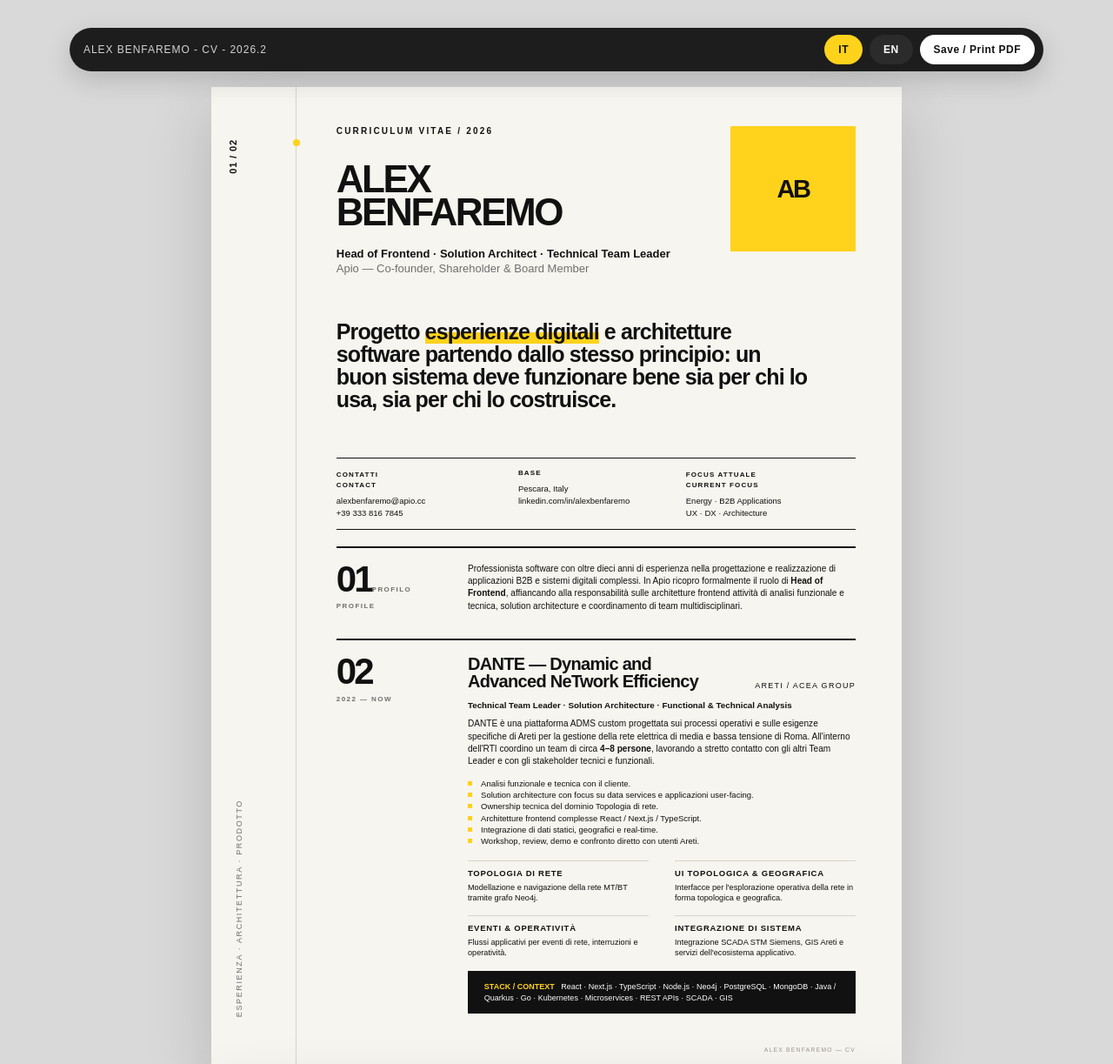
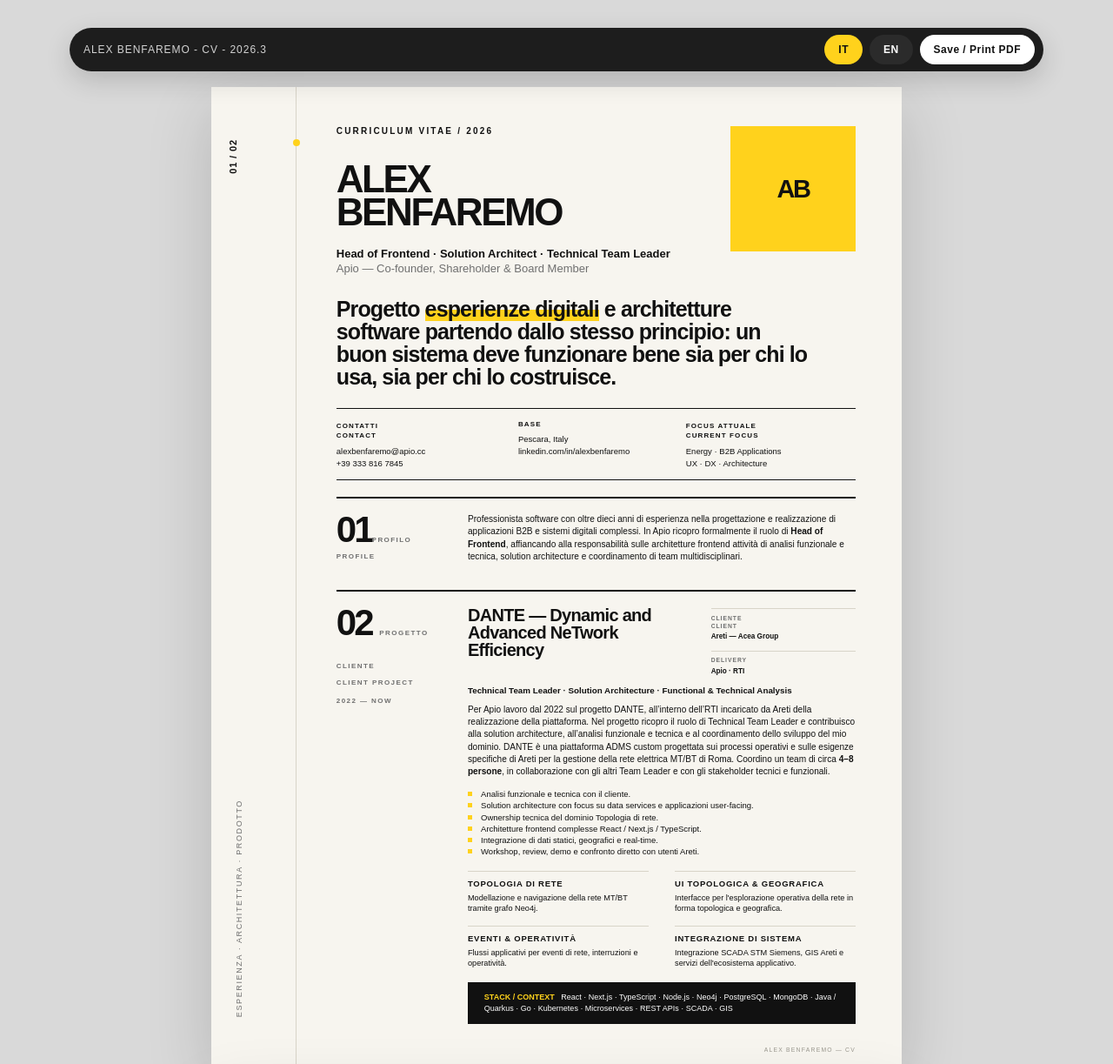
Before and after one commit to Pelv/alex-benfaremo-cv, a plain HTML site: page index.html in a window 1280 px wide. Shown: the top 1223 px of the page at 87% size. Drawn offline with Linux system fonts and the light colour scheme.

Commit message:
Update CV to version 2026.3, adjust layout and styling, and enhance project details for clarity. Modified min-height for statement wrap, updated font sizes, and added project metadata sections.

```diff
--- a/index.html
+++ b/index.html
@@ -4,7 +4,7 @@
 <head>
   <meta charset="UTF-8" />
   <meta name="viewport" content="width=device-width, initial-scale=1.0" />
-  <title>Alex Benfaremo - CV - 2026.2</title>
+  <title>Alex Benfaremo - CV - 2026.3</title>
   <style>
     :root {
       --yellow: #FFD21C;
@@ -204,11 +204,11 @@
     }
 
     .statement-wrap {
-      min-height: 46mm;
+      min-height: 40mm;
       display: flex;
       align-items: center;
-      margin-top: 4mm;
-      margin-bottom: 5mm;
+      /* margin-top:4mm; */
+      /* margin-bottom:5mm; */
       position: relative;
     }
 
@@ -536,10 +536,12 @@
       position: absolute;
       right: 14mm;
       bottom: 3.2mm;
-      font-size: 8px;
+      font-size: 6.8px;
+      line-height: 1;
       text-transform: uppercase;
       letter-spacing: .18em;
-      color: var(--muted);
+      color: #9b988f;
+      pointer-events: none;
     }
 
     [data-lang] {
@@ -646,14 +648,6 @@
       gap: 9mm;
     }
 
-    .footer-mark {
-      bottom: 3.2mm !important;
-      font-size: 6.8px !important;
-      line-height: 1 !important;
-      color: #9b988f !important;
-      pointer-events: none;
-    }
-
     @media print {
       .page {
         width: 210mm !important;
@@ -663,16 +657,64 @@
         overflow: hidden !important;
       }
     }
+
+
+    /* v1.4.1 — project/client semantics */
+    .section__num>span {
+      display: block
+    }
+
+    .section__num>span[data-lang] {
+      margin-top: 2mm
+    }
+
+    .section__num>span+span:not([data-lang]) {
+      margin-top: 3mm
+    }
+
+    .experience-head--project {
+      grid-template-columns: minmax(0, 1fr) 44mm;
+      align-items: start;
+    }
+
+    .project-meta {
+      display: grid;
+      gap: 3mm;
+      padding-top: .5mm;
+      font-size: 8px;
+      line-height: 1.25;
+    }
+
+    .project-meta>div {
+      border-top: 1px solid var(--line);
+      padding-top: 1.6mm;
+    }
+
+    .project-meta__label {
+      display: block;
+      margin-bottom: .7mm;
+      color: var(--muted);
+      font-size: 6.8px;
+      font-weight: 700;
+      letter-spacing: .14em;
+      text-transform: uppercase;
+    }
+
+    .project-meta strong {
+      display: block;
+      font-size: 8.2px;
+      line-height: 1.25;
+    }
   </style>
 </head>
 
 <body>
   <div class="toolbar">
-    <div class="toolbar__meta">Alex Benfaremo - CV - 2026.2</div>
+    <div class="toolbar__meta">Alex Benfaremo - CV - 2026.3</div>
     <div class="toolbar__actions">
-      <button class="btn-lang active" data-target="it">IT</button>
-      <button class="btn-lang" data-target="en">EN</button>
-      <button class="btn-print" onclick="window.print()">Save / Print PDF</button>
+      <button class="btn-lang active" data-target="it" type="button">IT</button>
+      <button class="btn-lang" data-target="en" type="button">EN</button>
+      <button class="btn-print" onclick="window.print()" type="button">Save / Print PDF</button>
     </div>
   </div>
 
@@ -681,7 +723,7 @@
     <!-- PAGE 1 -->
     <section class="page">
       <div class="page-grid">
-        <aside class="rail">
+        <aside class="rail" aria-label="Page 1">
           <div class="dot"></div>
           <div class="index">01 / 02</div>
           <div class="vertical" data-lang="it">Esperienza · Architettura · Prodotto</div>
@@ -740,26 +782,46 @@
           </div>
 
           <div class="section">
-            <div class="section__num">02<span>2022 — NOW</span></div>
+            <div class="section__num">02
+              <span data-lang="it">Progetto cliente</span>
+              <span data-lang="en">Client project</span>
+              <span>2022 — NOW</span>
+            </div>
             <div class="section__body">
-              <div class="experience-head">
+              <div class="experience-head experience-head--project">
                 <h3>DANTE — Dynamic and Advanced NeTwork Efficiency</h3>
-                <div class="date">ARETI / ACEA GROUP</div>
+                <div class="project-meta">
+                  <div>
+                    <span class="project-meta__label" data-lang="it">Cliente</span>
+                    <span class="project-meta__label" data-lang="en">Client</span>
+                    <strong>Areti — Acea Group</strong>
+                  </div>
+                  <div>
+                    <span class="project-meta__label">Delivery</span>
+                    <strong>Apio · RTI</strong>
+                  </div>
+                </div>
               </div>
               <div class="subtitle">Technical Team Leader · Solution Architecture · Functional & Technical Analysis
               </div>
 
               <p data-lang="it">
-                DANTE è una piattaforma ADMS custom progettata sui processi operativi e sulle esigenze specifiche di
-                Areti per la gestione della rete elettrica di media e bassa tensione di Roma. All'interno dell'RTI
-                coordino un team di circa <strong>4–8 persone</strong>, lavorando a stretto contatto con gli altri Team
-                Leader e con gli stakeholder tecnici e funzionali.
+                Per Apio lavoro dal 2022 sul progetto DANTE, all’interno dell’RTI incaricato da Areti della
+                realizzazione della piattaforma. Nel progetto ricopro il ruolo di Technical Team Leader e contribuisco
+                alla solution architecture, all’analisi funzionale e tecnica e al coordinamento dello sviluppo del mio
+                dominio. DANTE è una piattaforma ADMS custom progettata sui processi operativi e sulle esigenze
+                specifiche di Areti per la gestione della rete elettrica MT/BT di Roma. Coordino un team di circa
+                <strong>4–8 persone</strong>, in collaborazione con gli altri Team Leader e con gli stakeholder tecnici
+                e funzionali.
               </p>
               <p data-lang="en">
-                DANTE is a custom ADMS platform designed around Areti's operational workflows and specific requirements
-                for managing Rome's medium- and low-voltage electricity distribution network. Within the consortium, I
-                coordinate a team typically ranging from <strong>4–8 people</strong>, working closely with other Team
-                Leaders and technical and functional stakeholders.
+                Since 2022, I have been working on the DANTE project on behalf of Apio, as part of the consortium
+                delivering the platform for Areti. Within the project, I serve as Technical Team Leader and contribute
+                to solution architecture, functional and technical analysis, and development coordination within my
+                domain. DANTE is a custom ADMS platform designed around Areti's operational workflows and specific
+                requirements for managing Rome's MV/LV electricity distribution network. I coordinate a team typically
+                ranging from <strong>4–8 people</strong>, working closely with other Team Leaders and technical and
+                functional stakeholders.
               </p>
 
               <div class="bullets" data-lang="it">
@@ -823,7 +885,7 @@
     <!-- PAGE 2 -->
     <section class="page page2">
       <div class="page-grid">
-        <aside class="rail">
+        <aside class="rail" aria-label="Page 2">
           <div class="dot"></div>
           <div class="index">02 / 02</div>
           <div class="vertical" data-lang="it">UX × DX · Competenze · Formazione</div>
@@ -920,9 +982,11 @@
                 <div>
                   <strong>Apio — Head of Frontend</strong>
                   <p data-lang="it">Co-founder, socio di minoranza e membro del CdA. Direzione tecnica frontend e
-                    supporto architetturale su prodotti e progetti digitali B2B.</p>
+                    supporto architetturale su prodotti e progetti digitali B2B; dal 2022 il focus principale è il
+                    programma DANTE per Areti.</p>
                   <p data-lang="en">Co-founder, minority shareholder and Board Member. Frontend technical direction and
-                    architectural support across B2B products and digital projects.</p>
+                    architectural support across B2B products and digital projects; since 2022, my primary engagement
+                    has been the DANTE programme for Areti.</p>
                 </div>
               </div>
 
```
